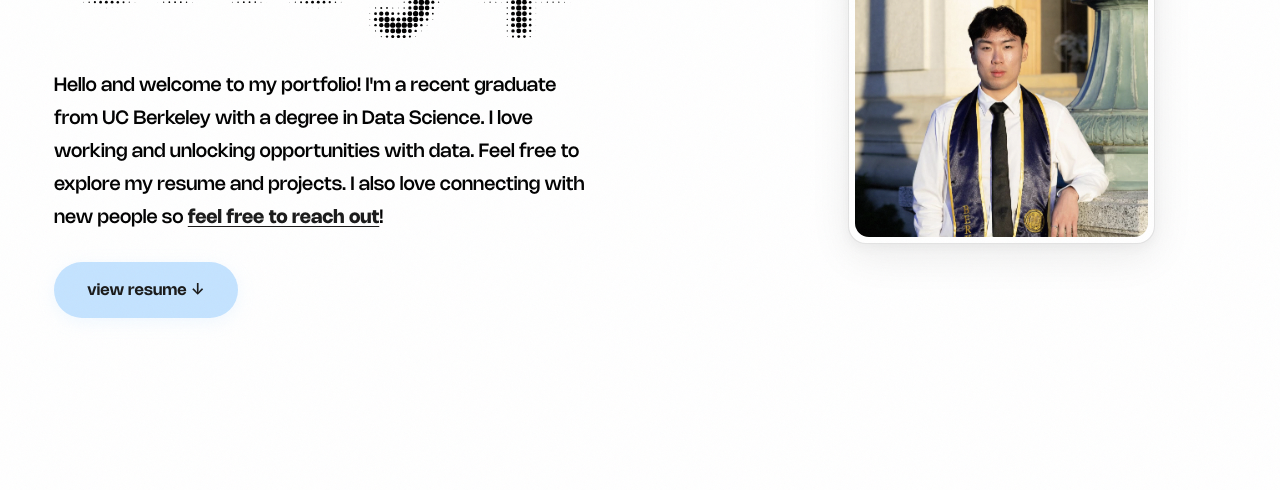
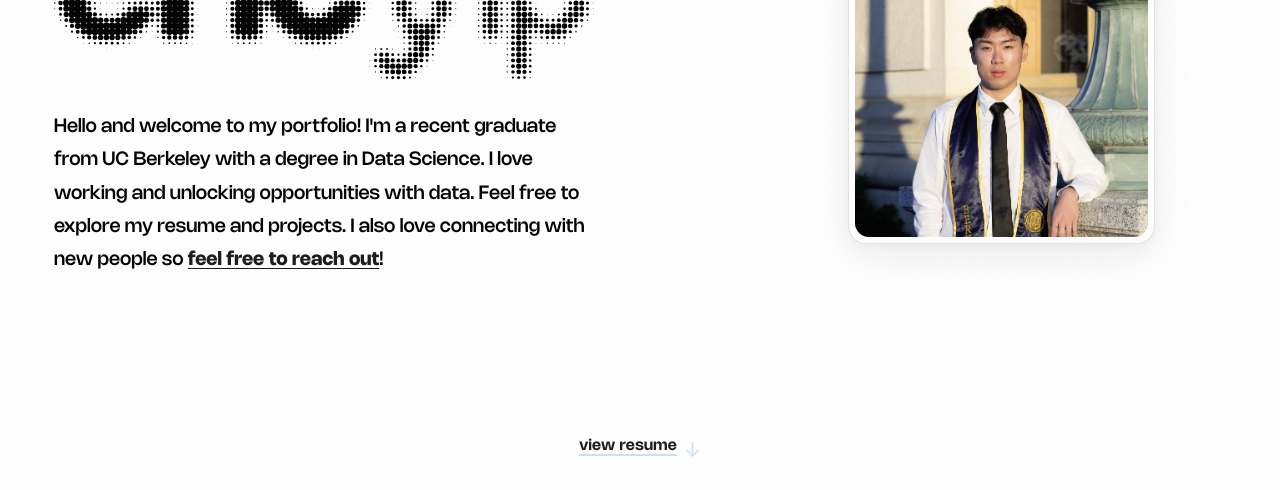
Before and after one commit to ericyipp/ericyipp.github.io, a React (Vite) app: page / in a window 1280 px wide. Shown: the part 310-800 px from the top of the page. Built offline with nearby package versions, Linux system fonts and the light colour scheme; no server answers.

Commit message:
styling changes

```diff
--- a/src/components/Contact.css
+++ b/src/components/Contact.css
@@ -121,7 +121,13 @@
   box-shadow: 0 8px 32px var(--accent-glow);
 }
 
-.contact-email .email-text,
+.contact-email .email-text {
+  display: inline-flex;
+  align-items: center;
+  gap: 0.4rem;
+  transition: transform 0.25s ease, opacity 0.25s ease;
+}
+
 .contact-email .copied-text {
   display: block;
   transition: transform 0.25s ease, opacity 0.25s ease;
--- a/src/components/Contact.jsx
+++ b/src/components/Contact.jsx
@@ -1,6 +1,6 @@
 import { useState } from 'react'
 import { motion } from 'framer-motion'
-import { LinkedinLogo, GithubLogo, EnvelopeSimple } from '@phosphor-icons/react'
+import { LinkedinLogo, GithubLogo, EnvelopeSimple, CopySimple } from '@phosphor-icons/react'
 import ScrollReveal from './ScrollReveal'
 import './Contact.css'
 
@@ -83,7 +83,9 @@ export default function Contact() {
               whileTap={{ scale: 0.94 }}
               transition={{ type: 'spring', stiffness: 400, damping: 15 }}
             >
-              <span className="email-text">{EMAIL} →</span>
+              <span className="email-text">
+                {EMAIL} <CopySimple size={16} weight="regular" />
+              </span>
               <span className="copied-text">Copied</span>
             </motion.button>
             <span className="copy-tooltip">Copy to clipboard</span>
--- a/src/components/Hero.css
+++ b/src/components/Hero.css
@@ -83,39 +83,45 @@
   color: var(--accent);
 }
 
-/* CTA buttons - Restored original blue button style */
-.hero-ctas {
-  display: flex;
-  align-items: center;
-  justify-content: flex-start;
-  gap: var(--space-md);
-  flex-wrap: wrap;
+/* Scroll-to-resume indicator — bottom-center of the hero section */
+.hero-scroll-cta-wrap {
+  position: absolute;
+  left: 50%;
+  bottom: clamp(1.5rem, 4vh, 2.75rem);
+  transform: translateX(-50%); /* static wrapper owns the centering transform — Framer Motion drives the inner link's own transform, so they can't share one element */
+  z-index: 2;
 }
 
-.hero-btn {
-  display: inline-flex;
+.hero-scroll-cta {
+  display: flex;
+  flex-direction: row;
   align-items: center;
-  gap: var(--space-sm);
-  font-family: var(--font-body);
-  font-size: 0.88rem;
-  font-weight: 600;
-  padding: 0.85rem 1.85rem;
-  border-radius: var(--radius-full);
-  transition: all var(--duration-base) var(--ease-out);
-  letter-spacing: 0.01em;
-  text-transform: none;
+  gap: 0.4rem;
+  text-decoration: none;
 }
 
-.hero-btn-primary {
-  background: var(--accent-gold);
+.hero-scroll-cta-label {
+  font-family: var(--font-body);
+  font-size: 0.85rem;
+  font-weight: 600;
+  letter-spacing: 0.02em;
   color: var(--text-primary);
-  box-shadow: 0 4px 16px var(--accent-gold-glow);
-  border: none;
+  text-decoration: underline;
+  text-decoration-color: var(--accent-gold);
+  text-decoration-thickness: 2px;
+  text-underline-offset: 4px;
+  transition: color var(--duration-base) var(--ease-out);
 }
 
-.hero-btn-primary:hover {
-  background: color-mix(in srgb, var(--accent-gold) 85%, #1a1a1a 15%);
-  box-shadow: 0 6px 28px var(--accent-gold-glow);
+.hero-scroll-cta:hover .hero-scroll-cta-label {
+  color: var(--accent-gold);
+}
+
+.hero-scroll-cta-arrow {
+  display: block;
+  font-size: 1.1rem;
+  line-height: 1;
+  color: var(--accent-gold);
 }
 
 /* ── Right Content: Asymmetrical Photo ─── */
@@ -187,12 +193,8 @@
     text-align: center;
   }
 
-  .hero-ctas {
-    justify-content: center;
-  }
-
   .hero-visual-wrapper {
-    order: -1; /* photo above the name graphic/bio/button on mobile */
+    order: -1; /* photo above the name graphic/bio on mobile */
     justify-content: center;
     margin-bottom: var(--space-sm);
   }
@@ -200,4 +202,12 @@
   .hero-photo-card {
     width: clamp(180px, 50vw, 240px);
   }
+
+  .hero-scroll-cta-wrap {
+    bottom: 1.25rem;
+  }
+
+  .hero-scroll-cta-label {
+    font-size: 0.78rem;
+  }
 }
--- a/src/components/Hero.jsx
+++ b/src/components/Hero.jsx
@@ -93,7 +93,7 @@ export default function Hero() {
             </h1>
           </div>
 
-          {/* Bio & CTAs */}
+          {/* Bio */}
           <motion.div className="hero-bottom-meta" variants={childFadeVariants}>
             <p className="hero-bio">
               Hello and welcome to my portfolio! I'm a recent graduate from UC Berkeley with a degree in Data Science. I love working and unlocking opportunities with data. Feel free to explore my resume and projects. I also love connecting with new people so{' '}
@@ -101,18 +101,6 @@ export default function Hero() {
                 feel free to reach out
               </a>!
             </p>
-
-            <div className="hero-ctas">
-              <motion.a
-                className="hero-btn hero-btn-primary"
-                href="#resume"
-                whileHover={{ y: -3, scale: 1.03 }}
-                whileTap={{ scale: 0.96, y: 0 }}
-                transition={{ type: 'spring', stiffness: 400, damping: 15 }}
-              >
-                view resume ↓
-              </motion.a>
-            </div>
           </motion.div>
         </motion.div>
 
@@ -127,6 +115,27 @@ export default function Hero() {
           <TiltPhotoCard />
         </motion.div>
       </div>
+
+      {/* Scroll-to-resume indicator, bottom-center of the section */}
+      <div className="hero-scroll-cta-wrap">
+        <motion.a
+          href="#resume"
+          className="hero-scroll-cta"
+          initial={{ opacity: 0, y: 10 }}
+          animate={{ opacity: 1, y: 0 }}
+          transition={{ duration: 0.8, delay: 0.9, ease: [0.16, 1, 0.3, 1] }}
+          whileHover={{ y: -2 }}
+        >
+          <span className="hero-scroll-cta-label">view resume</span>
+          <motion.span
+            className="hero-scroll-cta-arrow"
+            animate={{ y: [0, 6, 0] }}
+            transition={{ duration: 1.4, repeat: Infinity, ease: 'easeInOut' }}
+          >
+            ↓
+          </motion.span>
+        </motion.a>
+      </div>
     </section>
   )
 }
--- a/src/components/Resume.css
+++ b/src/components/Resume.css
@@ -174,25 +174,35 @@
 .resume-download {
   display: inline-flex;
   align-items: center;
-  gap: var(--space-sm);
+  gap: 0.4rem;
   font-family: var(--font-body);
   font-size: 0.88rem;
   font-weight: 600;
   margin-top: var(--space-2xl);
-  padding: 0.8rem 1.6rem;
-  border-radius: var(--radius-full);
-  border: 1.5px solid var(--border-hover);
-  color: var(--text-secondary);
-  background: var(--bg-card);
-  box-shadow: var(--shadow-sm);
-  transition: all var(--duration-base) var(--ease-out);
+  color: var(--text-primary);
+  text-decoration: none;
 }
 
-.resume-download:hover {
-  border-color: var(--accent);
-  color: var(--accent);
-  transform: translateY(-3px);
-  box-shadow: 0 6px 24px var(--accent-glow);
+.resume-download-label {
+  text-decoration: underline;
+  text-decoration-color: var(--accent-gold);
+  text-decoration-thickness: 2px;
+  text-underline-offset: 4px;
+  transition: color var(--duration-base) var(--ease-out);
+}
+
+.resume-download-arrow {
+  display: inline-block;
+  color: var(--accent-gold);
+  transition: transform var(--duration-base) var(--ease-out);
+}
+
+.resume-download:hover .resume-download-label {
+  color: var(--accent-gold);
+}
+
+.resume-download:hover .resume-download-arrow {
+  transform: translateY(3px);
 }
 
 @media (max-width: 768px) {
--- a/src/components/Resume.jsx
+++ b/src/components/Resume.jsx
@@ -205,7 +205,8 @@ export default function Resume() {
           target="_blank"
           rel="noopener noreferrer"
         >
-          ↓ download resume (pdf)
+          <span className="resume-download-label">download resume (pdf)</span>
+          <span className="resume-download-arrow">↓</span>
         </a>
       </ScrollReveal>
     </section>
--- a/src/index.css
+++ b/src/index.css
@@ -178,6 +178,7 @@ html {
   -webkit-user-select: none;
   -moz-user-select: none;
   user-select: none;
+  scrollbar-color: var(--accent-gold) transparent;
 }
 
 body {
@@ -235,7 +236,7 @@ button {
 
 /* ── Global tactile press feedback ────────────────────────── */
 button:active,
-a.hero-btn:active,
+a.hero-scroll-cta:active,
 a.resume-download:active,
 a.contact-icon:active {
   transform: scale(0.97) translateY(1px) !important;
@@ -256,12 +257,12 @@ ul, ol {
 }
 
 ::-webkit-scrollbar-thumb {
-  background: var(--text-muted);
+  background: var(--accent-gold);
   border-radius: var(--radius-full);
 }
 
 ::-webkit-scrollbar-thumb:hover {
-  background: var(--text-secondary);
+  background: color-mix(in srgb, var(--accent-gold) 80%, #1a1a1a 20%);
 }
 
 /* ── Selection ────────────────────────────────────────────── */
```
